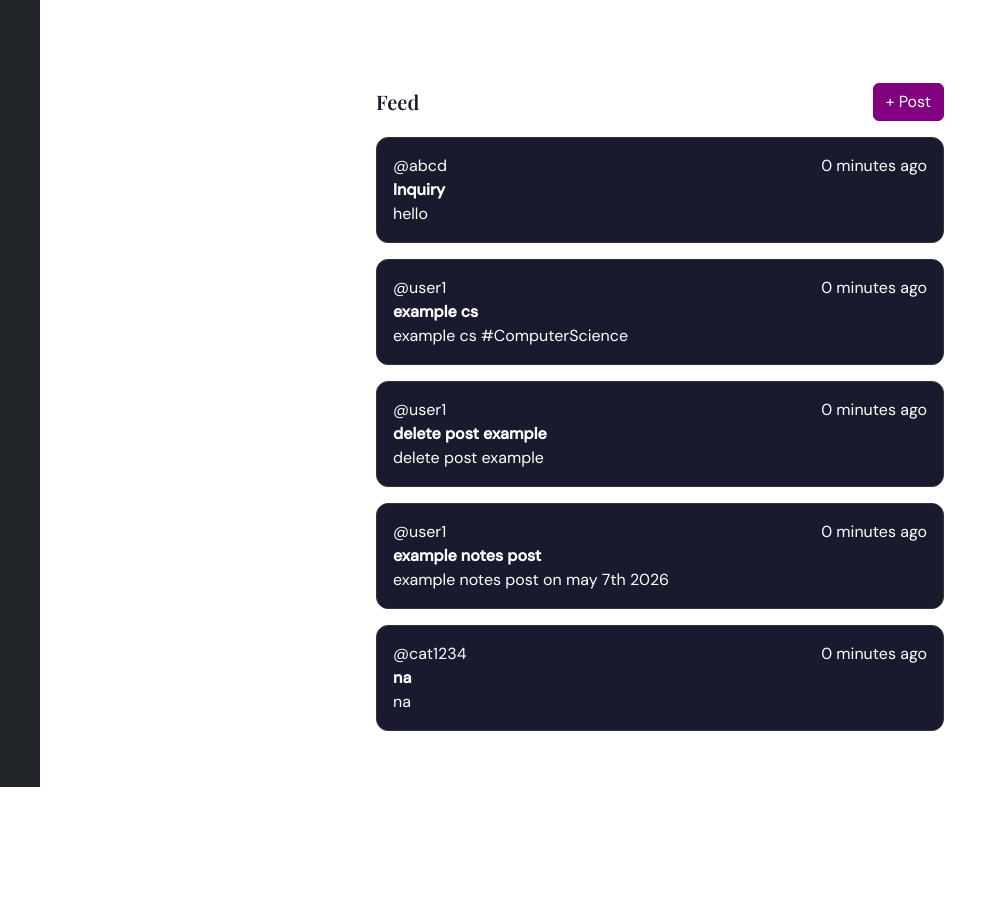
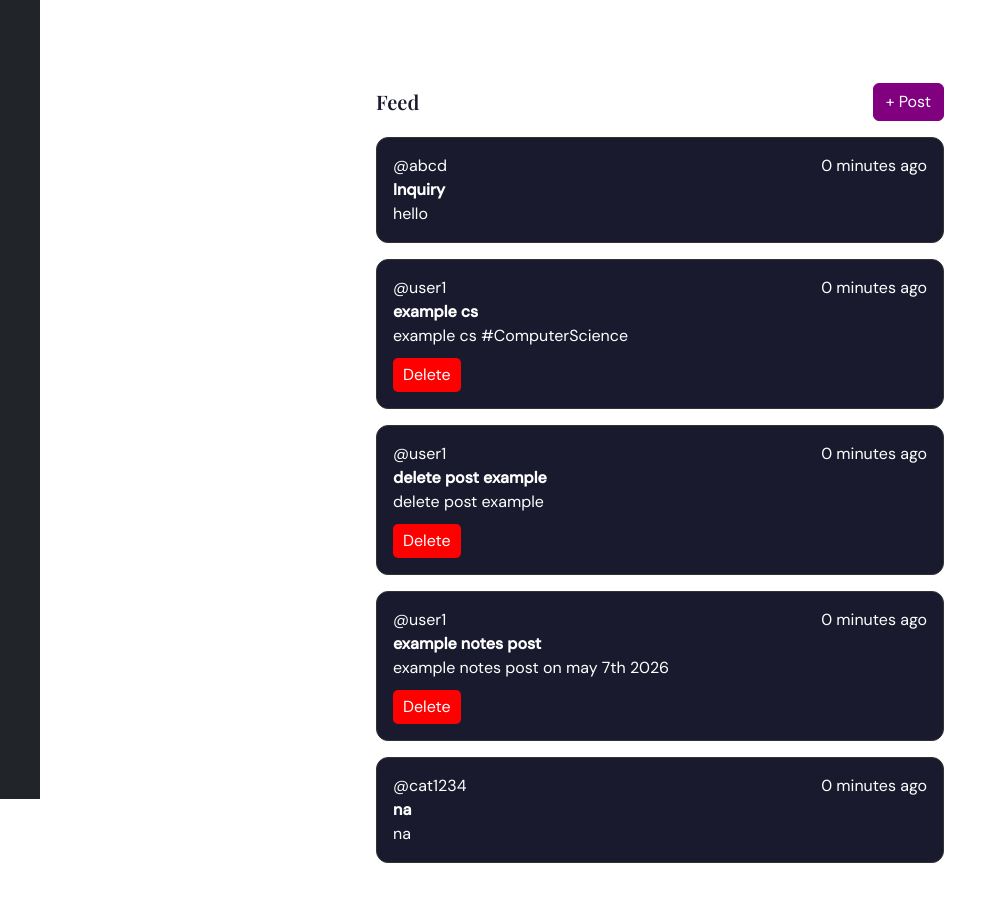
Before and after one commit to crzles/proj1App, a Django app: page / in a window 1280 px wide. Shown: the part 57-976 px from the top of the page, without its empty margins (0-1007 px from the left). Before the commit the page ends 844 px from the top, so only its background shows below. Run offline with Django 5.2, Linux system fonts and the light colour scheme; a user stored in the database is signed in; data comes from the database, SQL or seed files in the repository; both versions use the stored data as it was after the commit.

Commit message:
delete button

```diff
--- a/proj1App/templates/proj1App/home.html
+++ b/proj1App/templates/proj1App/home.html
@@ -71,10 +71,25 @@
 
             <div><b>{{ post.title }}</b></div>
             <div>{{ post.body }}</div>
+
+            <!--delete button-->
+            {% if post.user == request.user %}
+            <form method = "POST" action="/posts/delete/{{ post.id }}/" style="margin-top:10px;">
+                {%csrf_token%}
+
+                <input type = "hidden" name="next" value ="{{ request.path }}">
+
+                <button type = "submit"
+                onclick="return confirm('Delete this post?')"
+                style=" background:red; color:white; border:none; padding: 5px 10px; border-radius:5px;">
+                Delete
+            </button>
+         </form>
+          {% endif %}
         </div>
-        {% empty %}
-        <div class="post-card">No posts yet.</div>
-        {% endfor %}
+         {% empty %}
+          <div class="post-card">No posts yet.</div>
+           {% endfor %}
 
     </div>
 </div>
--- a/proj1App/urls.py
+++ b/proj1App/urls.py
@@ -4,5 +4,7 @@ from django.urls import path
 from . import views
 
 urlpatterns = [
-    path('', views.home, name ='home'),
+    path('', views.home, name='home'),
+
+    path('posts/delete/<int:post_id>/', views.delete_post, name='delete_post'),
 ]
```
Also changed, not shown: db.sqlite3.
